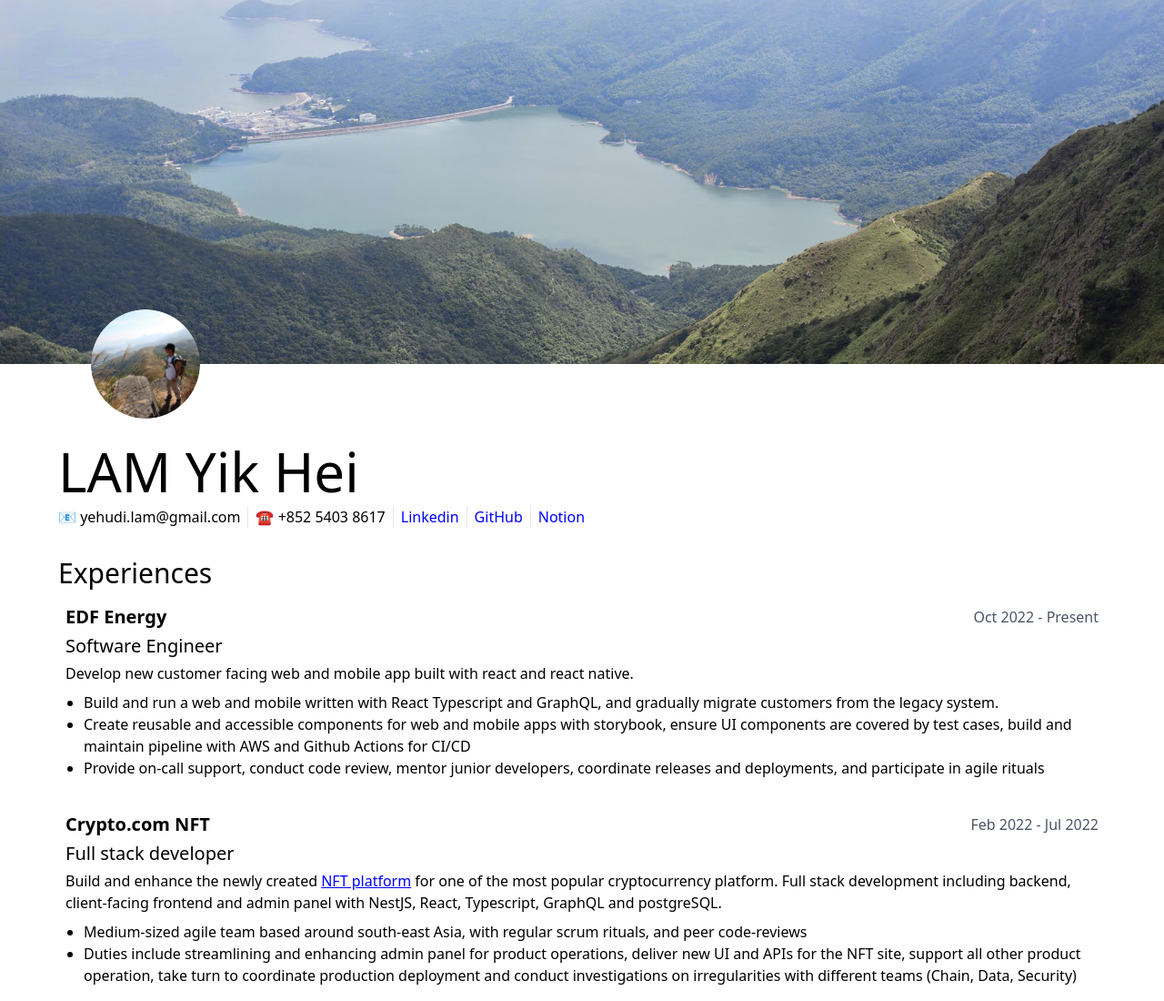
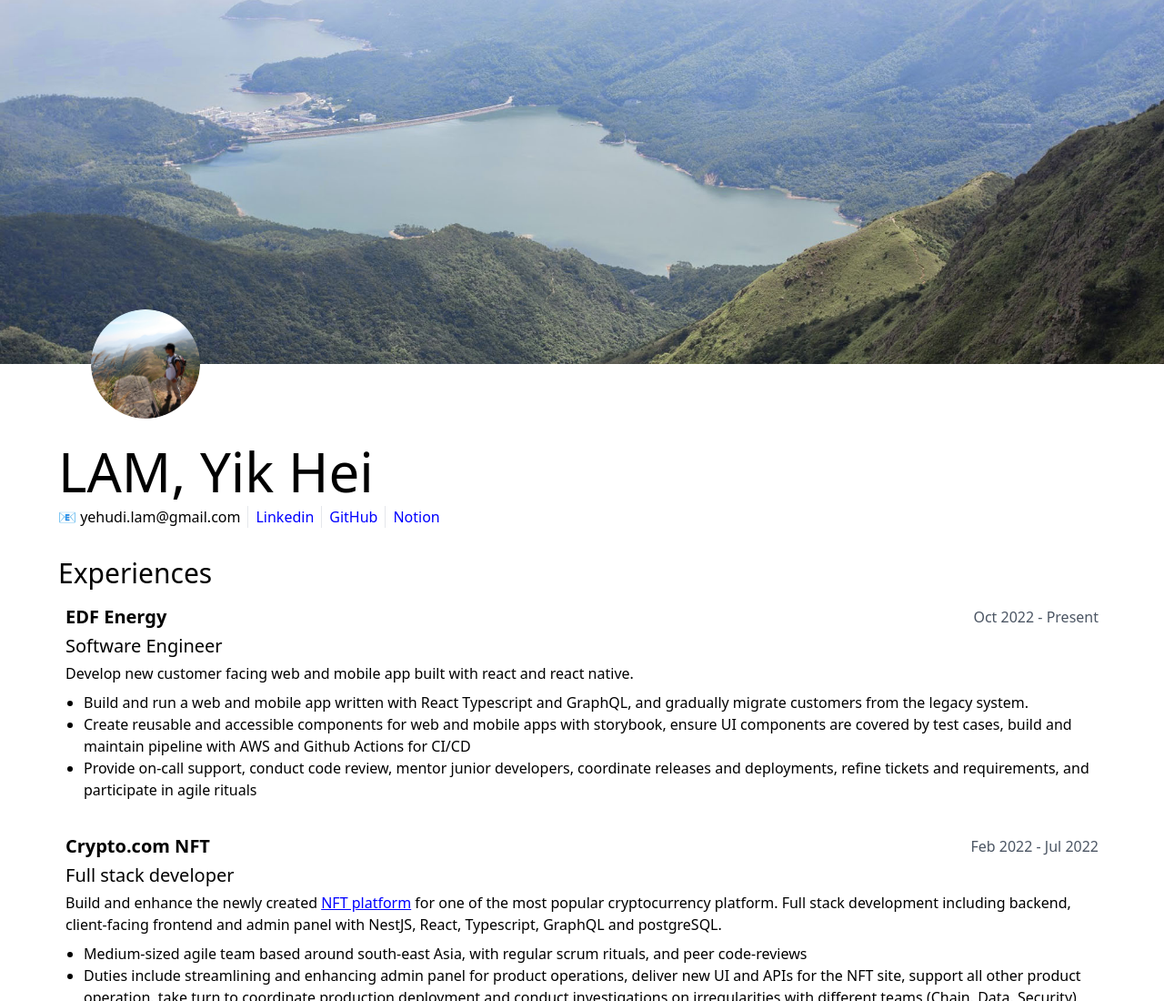
Before and after one commit to yehudilam/lam-yik-hei, a Gatsby site: page / in a window 1280 px wide. Shown: the top 1100 px of the page at 91% size. Built offline with nearby package versions, Linux system fonts and the light colour scheme; Gatsby itself is replaced by a stand-in of ours.

Commit message:
2025 sep update

```diff
--- a/package.json
+++ b/package.json
@@ -1,8 +1,8 @@
 {
-  "name": "my-gatsby-site",
+  "name": "lam-yik-hei",
   "version": "1.0.0",
   "private": true,
-  "description": "my-gatsby-site",
+  "description": "Lam Yik Hei",
   "author": "yehudi lam",
   "keywords": [
     "gatsby"
--- a/src/mdx/experiences/edf.mdx
+++ b/src/mdx/experiences/edf.mdx
@@ -1,8 +1,8 @@
 Develop new customer facing web and mobile app built with react and react native.
 
-- Build and run a web and mobile written with React Typescript and GraphQL, and gradually migrate
+- Build and run a web and mobile app written with React Typescript and GraphQL, and gradually migrate
   customers from the legacy system.
 - Create reusable and accessible components for web and mobile apps with storybook,
   ensure UI components are covered by test cases, build and maintain pipeline with AWS and Github Actions for
   CI/CD
-- Provide on-call support, conduct code review, mentor junior developers, coordinate releases and deployments, and participate in agile rituals
+- Provide on-call support, conduct code review, mentor junior developers, coordinate releases and deployments, refine tickets and requirements, and participate in agile rituals
--- a/src/pages/index.tsx
+++ b/src/pages/index.tsx
@@ -19,11 +19,10 @@ const IndexPage = () => {
       <MainContent>
         <ProfilePic src={lyhProfile} />
 
-        <h1 className="text-6xl mb-2 mt-16">LAM Yik Hei</h1>
+        <h1 className="text-6xl mb-2 mt-16">LAM, Yik Hei</h1>
 
-        <nav className="flex flex-start items-center mb-8 divide-x flex-wrap">
+        <div className="flex flex-start items-center mb-8 divide-x flex-wrap">
           <div className="pr-2">📧 yehudi.lam@gmail.com</div>
-          <div className="px-2">☎️ +852 5403 8617</div>
           <div className="px-2">
             <a
               target="_blank"
@@ -51,7 +50,7 @@ const IndexPage = () => {
               Notion
             </a>
           </div>
-        </nav>
+        </div>
 
         <section className="mb-8">
           <h2 className="text-3xl mb-2">Experiences</h2>
```
Also changed, not shown: 1 other file.
